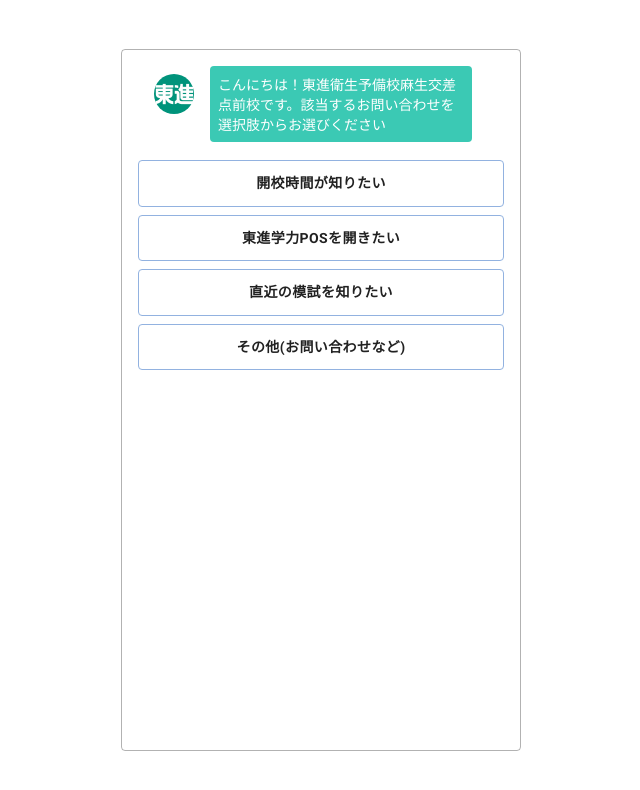
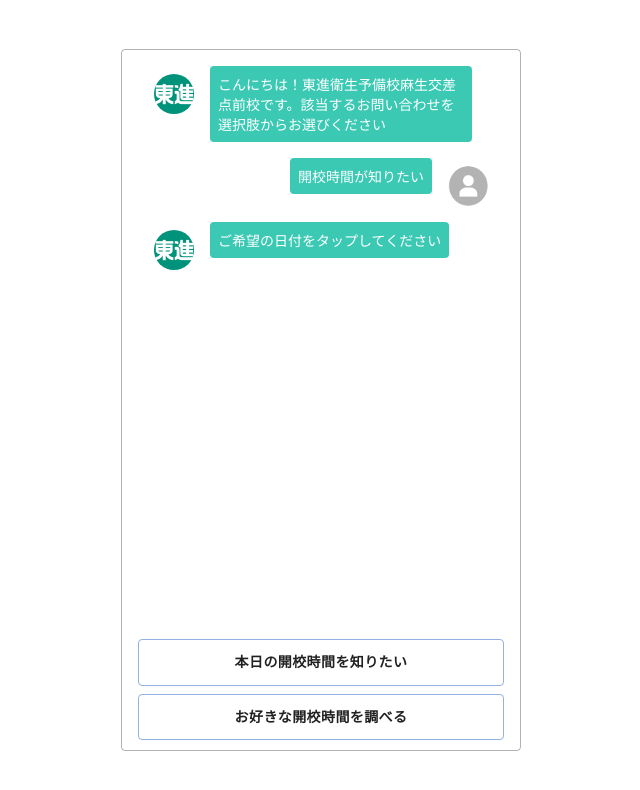
Before and after one commit to kannoRyo/chatbot-toshin, a React (Create React App) app: page / in a window 1280 px wide. Both pictures are taken after a click on the button "開校時間が知りたい". Shown: the top 790 px of the page, without its empty margins (319-959 px from the left). Built offline with nearby package versions, Linux system fonts and the light colour scheme.

Commit message:
chat機能作成（最低限）

```diff
--- a/src/App.jsx
+++ b/src/App.jsx
@@ -1,4 +1,4 @@
-import React,{useState,useEffect} from 'react'
+import React,{useState,useEffect,useCallback} from 'react'
 import './assets/styles/style.css'
 import {
   Answers,
@@ -19,14 +19,18 @@
     setAnswers(initAnswer)
   }
 
+  const addChat = useCallback((chat)=>{
+    setChats(prevChats=>{
+      return [...prevChats, chat]
+    })
+  },[])
+
   const  initChats = ()=>{
     const initQuestion = {
       text: dataset[currentId].question ,
       type: 'question'
     }
-    const newChats  = chats.push(initQuestion)
-    // setChats(newChats)
-    // console.log(chats)
+    addChat(initQuestion)
   }
 
   useEffect(()=>{
@@ -34,11 +38,29 @@
     initAnswer()
   },[])
 
+  const nextDisplayQuestion = (nextId)=>{
+    addChat({
+      text: dataset[nextId].question,
+      type:'question'
+    })
+    setcurrentId(nextId)
+    setAnswers(dataset[nextId].answers)
+  }
+
+  const selectAnswer = (selectedAnswer, nextId)=>{
+    addChat({
+      text: selectedAnswer,
+      type:'answer'
+    })
+
+    nextDisplayQuestion(nextId)
+  }
+
   return (
     <section className="c-section">
       <div className="c-box">
         <Chats chats={chats}/>
-        <Answers answers={answers}/>
+        <Answers answers={answers} selectAnswer={selectAnswer}/>
       </div>
     </section>
   );
--- a/src/components/Answer.jsx
+++ b/src/components/Answer.jsx
@@ -16,10 +16,10 @@
 })
 
 
-const Answer = ({content})=>{
+const Answer = ({content,selectAnswer,nextId})=>{
     const classes = useStyle()
     return(
-        <Button variant="outlined" className={classes.button}>{content}</Button>
+        <Button variant="outlined" className={classes.button} onClick={()=>selectAnswer(content,nextId)}>{content}</Button>
     )
 }
 
--- a/src/components/Answers.jsx
+++ b/src/components/Answers.jsx
@@ -1,13 +1,13 @@
 import React from 'react'
 import {Answer} from './index'
 
-const Answers = ({answers})=>{
+const Answers = ({answers,selectAnswer})=>{
 
     return(
         <div className="c-grid__answer">
             {
                 answers.map((answer,index)=>{
-                    return <Answer content={answer.content} key={index}/>
+                    return <Answer content={answer.content} selectAnswer={selectAnswer} nextId={answer.nextId} key={index}/>
                 })
             }
         </div>
--- a/src/components/Chat.jsx
+++ b/src/components/Chat.jsx
@@ -4,15 +4,25 @@
 import Avatar from '@material-ui/core/Avatar';
 
 import ToshinIcon from '../assets/img/toshin-icon.jpg'
+import NoProfile  from '../assets/img/no-profile.png'
 
 
 const Chat = ({text,type})=>{
-    console.log(text)
+    const isQuestion = type === 'question'
+    const classes = (isQuestion) ? 'p-chat__row' : 'p-chat__reverse'
 
     return(
-        <ListItem alignItems="flex-start">
+        <ListItem alignItems="flex-start" className={classes}>
         <ListItemAvatar>
-          <Avatar alt="Remy Sharp" src={ToshinIcon} />
+            {
+                isQuestion ?(
+                    <Avatar alt="Remy Sharp" src={ToshinIcon} />
+                ):(
+                    <Avatar alt="Remy Sharp" src={NoProfile} />
+                )
+
+            }
+
         </ListItemAvatar>
             <div className="c-chat__bubble">{text}</div>
         </ListItem>
--- a/src/components/Chats.jsx
+++ b/src/components/Chats.jsx
@@ -1,11 +1,19 @@
 import React from 'react'
 import {Chat} from './index'
 
-import List from '@material-ui/core/List';
+import {List,makeStyles} from '@material-ui/core';
+
+const useStyle = makeStyles({
+    listGgrid:{
+        height:'462px'
+    }
+})
 
 const Chats = ({chats})=>{
+    const classes = useStyle()
+
     return(
-        <List>
+        <List  className={classes.listGgrid}>
             {
                 chats.map((chat,index)=>{
                    return  <Chat text={chat.text} type={chat.type}key={index}/>
```
Also changed, not shown: 1 other file (tests, documents, lock files or other folders).
